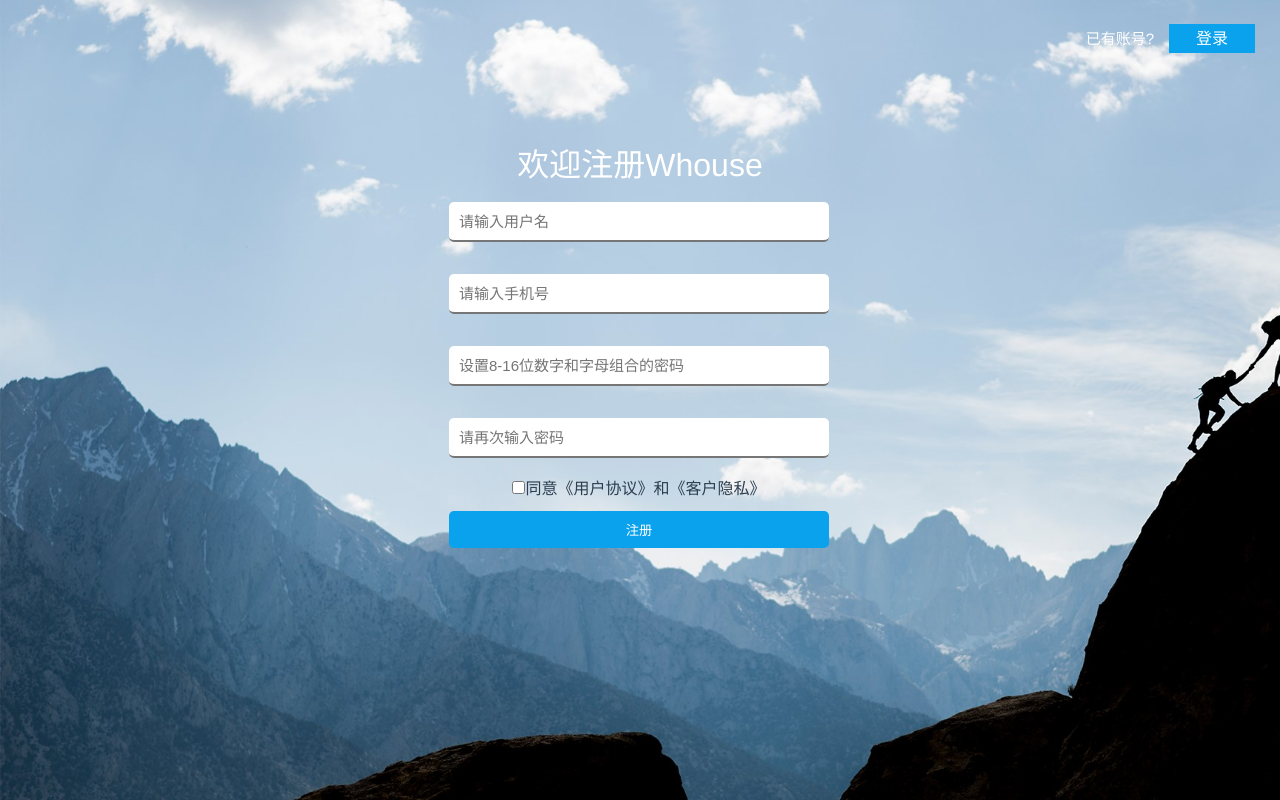
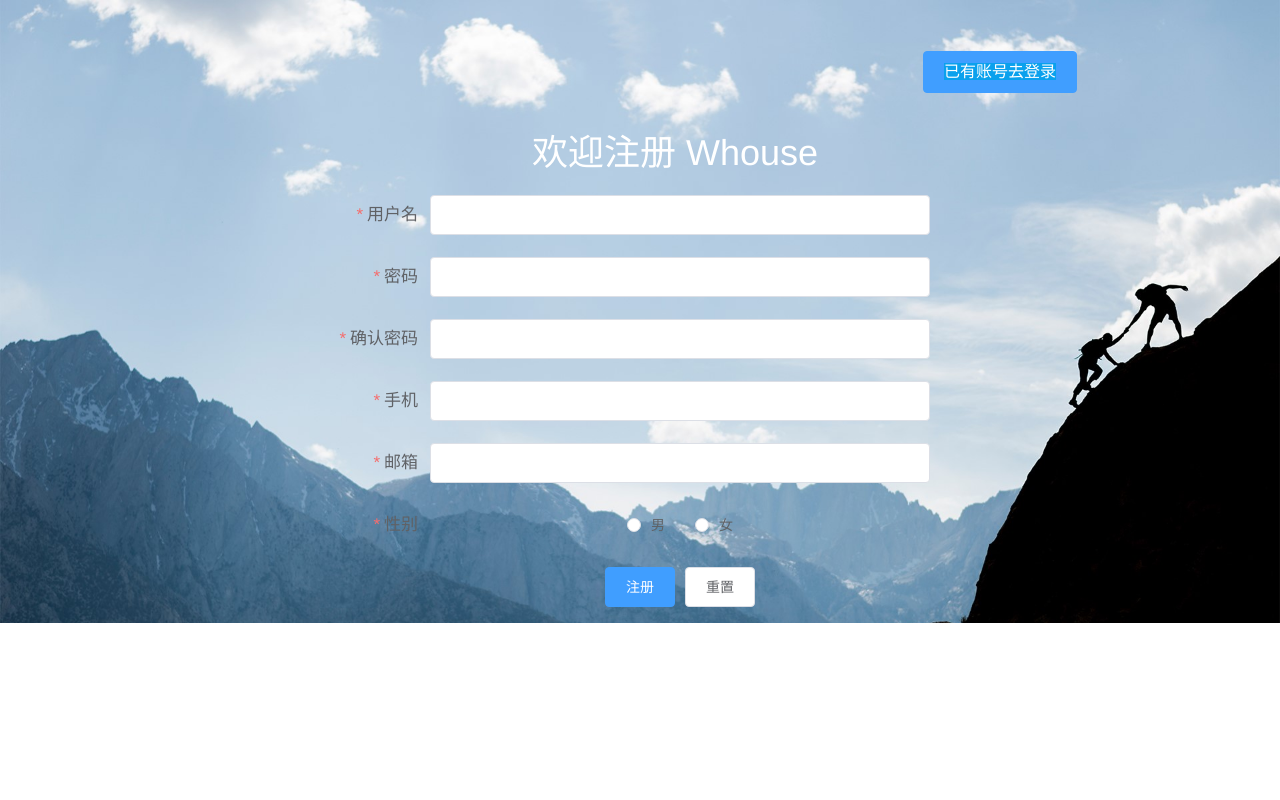
Before and after one commit to zhenglli/WhouseMgt_vue, a Vue app: page /register in a window 1280 px wide. Built offline with nearby package versions, Linux system fonts and the light colour scheme.

Commit message:
登陆、注册功能

```diff
--- a/package.json
+++ b/package.json
@@ -13,7 +13,7 @@
     "echarts": "^4.2.1",
     "element-ui": "^2.11.1",
     "vue": "^2.6.10",
-    "vue-router": "^3.0.3",
+    "vue-router": "^3.1.3",
     "vuex": "^3.0.1"
   },
   "devDependencies": {
@@ -36,7 +36,9 @@
       "plugin:vue/essential",
       "eslint:recommended"
     ],
-    "rules": {},
+    "rules": {
+      "no-console": "off"
+    },
     "parserOptions": {
       "parser": "babel-eslint"
     }
--- a/src/views/Login.vue
+++ b/src/views/Login.vue
@@ -15,7 +15,7 @@
       <h1>欢迎登录Whouse</h1>
       <br>
       <br>
-        <el-form-item prop="uname">
+        <el-form-item prop="username">
             <el-input clearable v-model="ruleForm.username" placeholder="请输入账号"></el-input>
         </el-form-item>
         <el-form-item prop="password">
@@ -33,7 +33,7 @@
             <el-button type="primary" @click="submitForm('ruleForm')">登录</el-button>
         </div>
         <br>
-        <div class="more ">
+        <div class="more">
           更多登录方式
         </div>
         <br>
@@ -67,8 +67,8 @@
       this.getCookie();
     },
     created(){
-        this.cHeight = document.body.clientHeight+'px';
-      },
+      this.cHeight = document.body.clientHeight+'px';
+    },
     methods: {
       submitForm() {
         const self = this;
@@ -112,7 +112,7 @@
         this.setCookie("", "", -1); //修改2值都为空，天数为负1天就好了
       },
       login(){
-        this.axios.post("users/v1/login",{
+        this.axios.post("/users/v1/login",{
           params:{
             uname:this.ruleForm.username,
             upwd:this.ruleForm.password
--- a/src/views/Register.vue
+++ b/src/views/Register.vue
@@ -1,132 +1,183 @@
 <template>
-<!-- 背景图片 -->
-	<div class="home" :style="{height:cHeight}"><table></table>
-		<div id="h1" style="text-align:right">
-			<!-- <a id="a1" href="">已有账号？</a> -->
-			<router-link to="/login" id="a1">已有账号?</router-link>
-			<router-link to="/login" id="a2">登录</router-link>
+	<div class="home">
+		<div></div>
+	<table></table>
+	<div class="bu">
+		<el-button type="primary"><router-link to="/login" class="black">已有账号去登录</router-link></el-button>
 	</div>
-		<div id="black">
-			<h1 style="text-align:center;color:#fff; ">欢迎注册Whouse</h1>
-			<table id="table" >
-				<tr>
-					<td colspan="2">
-						<input v-model="uname" id="uname"  placeholder="请输入用户名">
-						<div id="uname-msg"></div>
-					</td>
-				</tr>
-				<tr>
-					<td colspan="2">
-						<input type="text" id="uphone" v-model="uphone" placeholder="请输入手机号">
-						<div id="uphone-msg"></div>
-					</td>
-				</tr>
-				<tr>
-					<td colspan="2">
-						<input type="text" id="upwd" v-model="upwd" minlength="6"
-						maxlength="16" placeholder="设置8-16位数字和字母组合的密码"><div id="upwd-msg"></div>
-					</td>
-				</tr>
-				<tr>
-					<td colspan="2">
-						<input type="text" id="cpwd"  minlength="6" maxlength="16" placeholder="请再次输入密码">
-					</td>
-					<div id="cpwd-msg"></div>
-				</tr>
-				<tr>
-					<td colspan="2">
-						<input type="checkbox">同意《用户协议》和《客户隐私》
-					</td>
-				</tr>
-				<tr>
-					<td colspan="2">
-						<button @click="submitForm">注册</button>
-					</td>
-				</tr>
-			</table>
+	<div class="fo">
+		<div class="title">欢迎注册 Whouse</div>
+		<el-form :model="ruleForm" :rules="rules" ref="ruleForm" label-width="100px" >
+			<el-form-item label="用户名" prop="uname">
+				<el-input v-model="ruleForm.uname"></el-input>
+			</el-form-item>
+			<el-form-item label="密码" prop="upwd">
+				<el-input type="password" v-model="ruleForm.upwd" autocomplete="off"></el-input>
+			</el-form-item>
+			<el-form-item label="确认密码" prop="checkupwd">
+				<el-input type="password" v-model="ruleForm.checkupwd" autocomplete="off"></el-input>
+			</el-form-item>
+			<el-form-item label="手机" prop="uphone">
+				<el-input type="text" v-model="ruleForm.uphone" autocomplete="off"></el-input>
+			</el-form-item>
+			<el-form-item label="邮箱" prop="email">
+				<el-input type="email" v-model="ruleForm.email" autocomplete="off"></el-input>
+			</el-form-item>
+			<el-form-item label="性别" prop="gender">
+				<el-radio-group v-model="ruleForm.gender">
+					<el-radio label="男"></el-radio>
+					<el-radio label="女"></el-radio>
+				</el-radio-group>
+			</el-form-item>
+			<el-form-item>
+				<el-button type="primary" @click="submitForm('ruleForm')">注册</el-button>
+				<el-button @click="resetForm('ruleForm')">重置</el-button>
+			</el-form-item>
+		</el-form>
 	</div>
+	<div></div>
+	<table></table>
 </div>
 </template>
 <script>
-export default{
+
+export default {
   data() {
+		//验证 输入密码
+		var validateUpwd = (rule, value, callback) => {
+			if (!( /^(\w){6,20}$/.test(value))) {
+				callback(new Error('密码格式不正确,请重新填写!'))
+			} else{
+				callback();
+			}
+		}
+		//验证 确认密码
+    var validateUpwd2 = (rule, value, callback) => {
+      if (value !== this.ruleForm.upwd) {
+        callback(new Error('两次输入密码不一致!'));
+      }else{
+				callback();
+			}
+		}
+		//验证 手机号
+		var validateUphone = (rule, value, callback) => {
+			if (!(/^1[3456789]\d{9}$/.test(value))) {
+				callback(new Error('手机号格式不正确,请重新填写!'))
+			} else{
+				callback();
+			}
+		}
+		//验证 邮箱号
+		var validateEmail = (rule, value, callback) => {
+			if (!(/^[_a-z0-9-]+(\.[_a-z0-9-]+)*@[a-z0-9-]+(\.[a-z0-9-]+)*(\.[a-z]{2,})$/.test(value))) {
+				callback(new Error('邮箱号格式不正确,请重新填写!'))
+			}else{
+				callback();
+			}
+		}
     return {
-			uname:"",
-			uphone:"",
-			upwd:"",
-			tableData:"",
-			cHeight:0
+      ruleForm: {
+				uname: '',
+				upwd:'',
+				checkupwd:'',
+				uphone:'',
+				email:'',
+        gender: '',
+      },
+      rules: {
+        uname: [
+          { required: true, message: '请输入用户名', trigger: 'blur' },
+          { min: 2, max: 10, message: '长度在 2 到 10 个字符之间', trigger: 'blur' }
+				],
+				upwd: [
+					{ required: true, message: '请输入密码', trigger: 'blur' },
+					{ min: 6, max: 20, message: '密码长度在6到20之间', trigger: 'blur'},
+					{ validator: validateUpwd, trigger: 'blur' },
+				],
+				checkupwd: [
+					{ required: true, message:'请再次输入密码', trigger: 'blur' },
+					{ validator: validateUpwd2, trigger: 'blur' },
+				],
+				uphone: [
+					{ required: true, message: '请输入手机号', trigger: 'blur' },
+					{ validator: validateUphone, trigger: 'blur' },
+				],
+				email: [
+					{ required: true, message: '请输入邮箱号', trigger: 'blur' },
+					{ validator: validateEmail, trigger: 'blur' },
+				],
+        gender: [
+          { required: true, message: '请选择性别', trigger: 'change' }
+        ],
       }
+    };
   },
-	methods:{
-		submitForm(){
+  methods: {
+		submitForm(ruleForm){
+			this.$refs[ruleForm].validate((valid) => {
+        if (valid) {
 					this.axios.post("/users/v1/register",{
 						params:{
-					uname:this.uname,
-					uphone:this.uphone,
-					upwd:this.upwd
+							uname:this.ruleForm.uname,
+							upwd:this.ruleForm.upwd,
+							uphone:this.ruleForm.uphone,
+							email:this.ruleForm.email,
+							gender:this.ruleForm.gender,
 						}
 					}).then(result=>{
-        this.tableData=result.data.data;
+						if(result.data.code===200){
+							this.$router.push("/login");
+						}
 						this.$message({type:'success',message:'注册成功!'})
+					}).catch((e) => {
+						console.log(e);
+					});
+				}
+				else{
+					return false
+				}
 			})
+		},
+    resetForm(formName) {
+      this.$refs[formName].resetFields();
     }
-	},
-	created(){
-    this.cHeight = document.body.clientHeight+'px';
   }
 }
 </script>
-<style scoped>
+<style>
 body {
 	margin:0;
 	padding:0;
+
 }
 .home{
-		width:100%;
-		/* min-height:900px; */
-		/* height:100%; */
+	height: 100%;
 	background-image:url("/img/login_bg.png");
-		/* background-size:100%; */
 	background-repeat: no-repeat;
 	background-size: cover;
 }
-	#black {margin:90px auto;}
-	.home a {color:#fff;text-decoration:none;font-size:3px;}
-	#a1 { margin-right:15px;font-size:15px;}
-	#a2 {
+.bu{
+	padding-left: 720px;
+	padding-top: 51px;
+}
+.black{
 	color:#fff;
 	background:#0aa1ed;
-		padding-left:27px;
-		padding-right:27px;
-		padding-top:6px;
-		padding-bottom:6px;
 	font-size:1rem;
 }
-	#h1{margin-top:25px;margin-right:25px;}
-	table{margin:auto;}
-	#uname,#uphone,#cpwd,#upwd{
-		width:380px;height:40px;
-		background:#fff no-repeat 97% center;
-		box-sizing:border-box;
-		margin:15px 0;
-		font-size:15px;
-		padding:5px  10px;
-		border-top:0;
-		border-left:0;
-		border-right:0;
-		outline: none;
-		border-radius: 5px;
+.fo{
+	width: 600px;
+	height: 500px;
+	margin-left: 330px;
+	margin-top: 30px;
 }
-	table button{
-		width:100%;height:37px;
-		border:0;
-		background:#0aa1ed;
-		margin-top:10px;
+.title{
+	font-size: 36px;
 	color:#fff;
-		border-radius: 5px;
+	padding-bottom: 20px;
+	margin-left: 90px;
 }
-	#uname-msg,#upwd-msg,#uphone-msg,#cpwd-msg{
-		color:red;
+.el-form-item__label{
+	font-size:17px !important;
 }
 </style>
```
Lines whose indentation alone changed are shown as unchanged.
